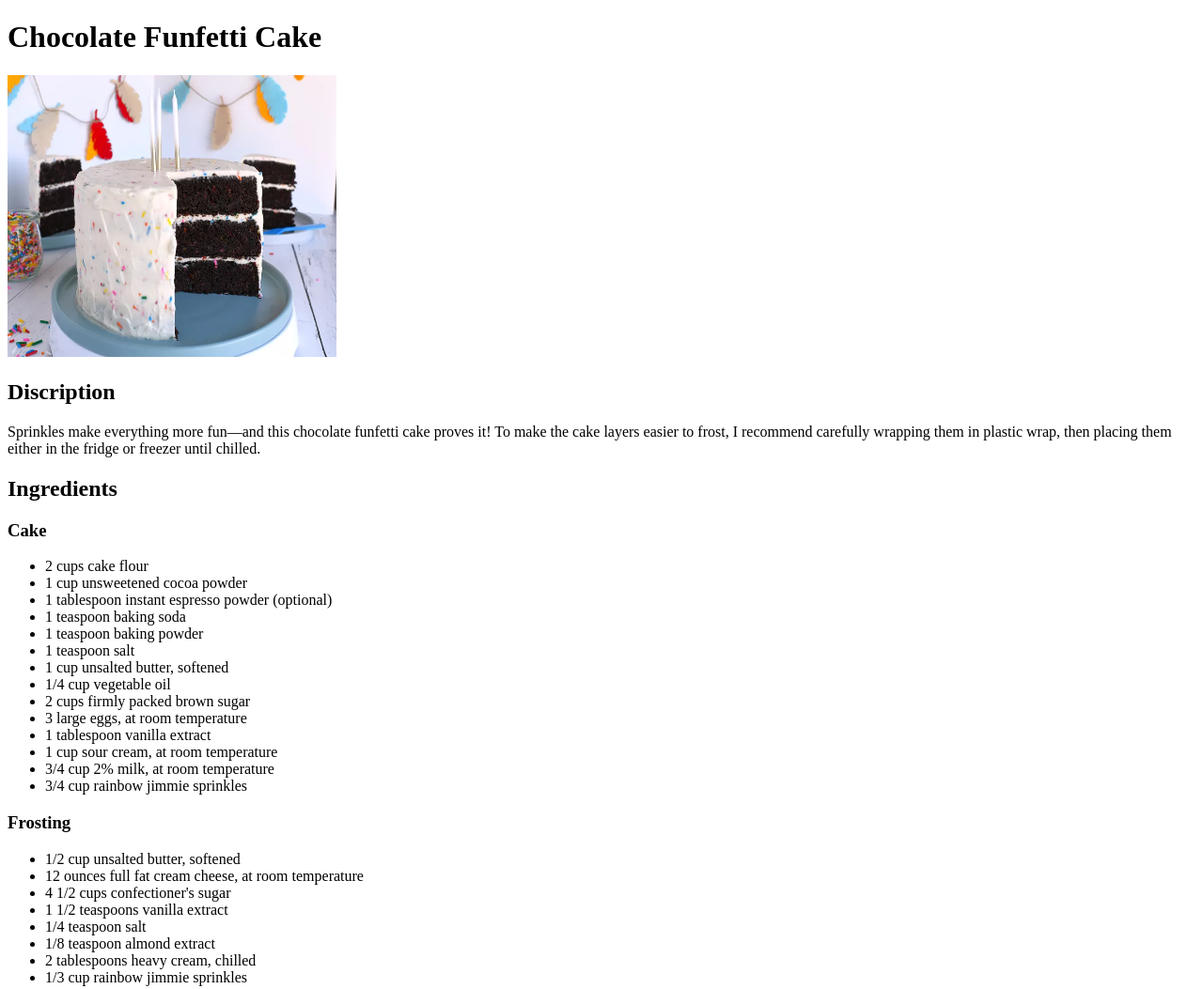
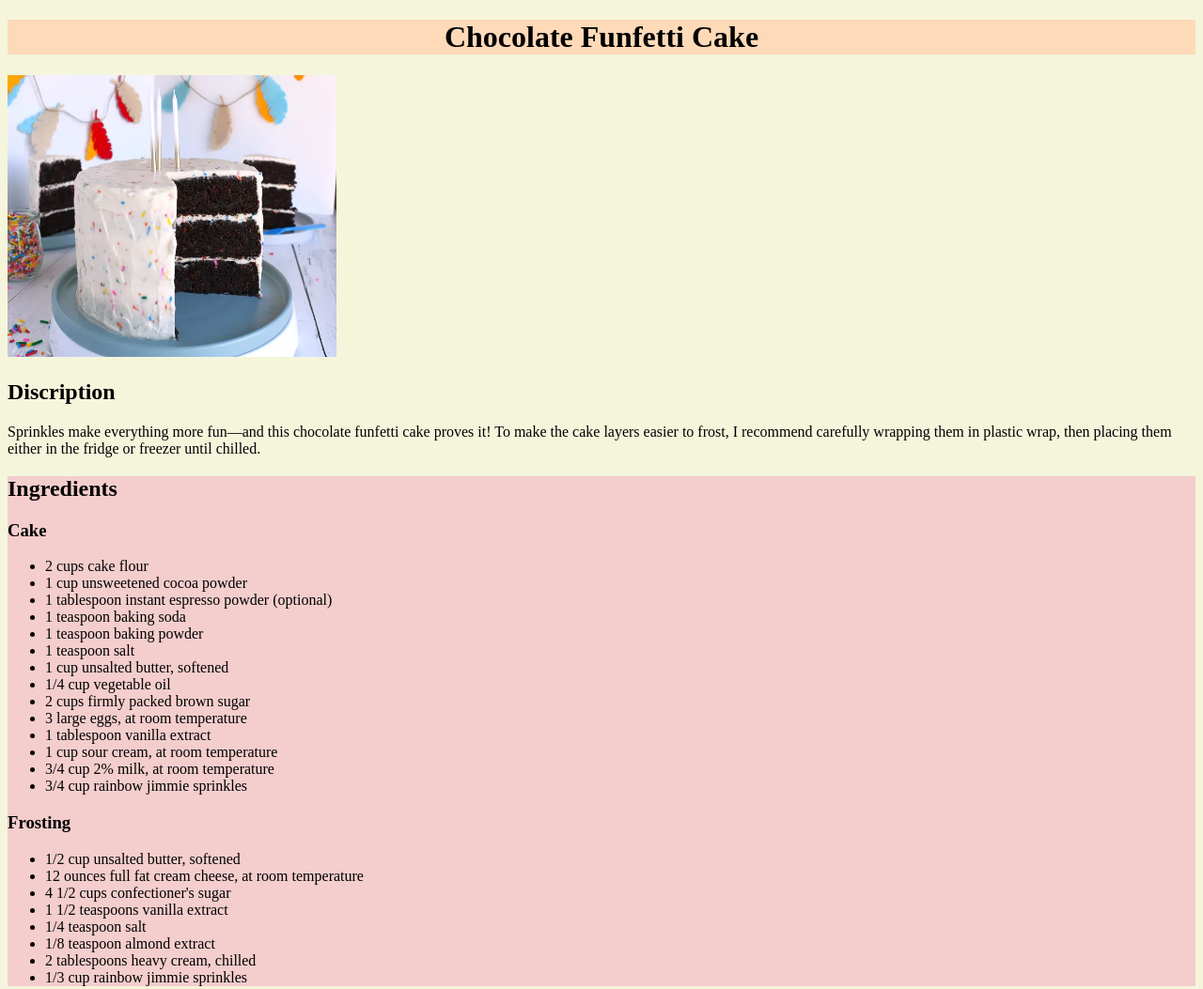
Before and after one commit to fadiabdo12/odin-recipes, a plain HTML site: page recipies/chocolate-funfetti-cake.html in a window 1280 px wide. Shown: the top 1053 px of the page at 94% size. Drawn offline with Linux system fonts and the light colour scheme.

Commit message:
Add CSS files to the website
Added CSS file to the index page and one CSS file for all the recipie pages.

```diff
--- /dev/null
+++ b/css/index.css
@@ -0,0 +1,16 @@
+body {
+  background-color: beige;
+}
+
+.website-header {
+  background-color: peachpuff;
+  text-align: center;
+  font-family: "Times New Roman", Times, serif;
+}
+
+a {
+  background-color: peachpuff;
+  color: black;
+  font-size: 20px;
+  font-family: "Helvetica", "Times New Roman", sans-serif;
+}
--- /dev/null
+++ b/css/recipie-pages.css
@@ -0,0 +1,12 @@
+body {
+  background-color: beige;
+}
+
+.recipie-title {
+  text-align: center;
+  background-color: peachpuff;
+}
+
+.ingredients-container {
+  background-color: rgb(244, 205, 205);
+}
--- a/recipies/chocolate-funfetti-cake.html
+++ b/recipies/chocolate-funfetti-cake.html
@@ -4,9 +4,10 @@
     <meta charset="UTF-8" />
     <meta name="viewport" content="width=device-width, initial-scale=1.0" />
     <title>Chocolate Funfetti Cake</title>
+    <link rel="stylesheet" href="../css/recipie-pages.css" />
   </head>
   <body>
-    <h1>Chocolate Funfetti Cake</h1>
+    <h1 class="recipie-title">Chocolate Funfetti Cake</h1>
     <img
       src="../images/chocolate-funfetti-cake.jpg"
       alt="picture of chocolate funfetti cake"
@@ -20,6 +21,7 @@
       wrapping them in plastic wrap, then placing them either in the fridge or
       freezer until chilled.
     </p>
+    <div class="ingredients-container">
       <h2>Ingredients</h2>
       <h3>Cake</h3>
       <ul>
@@ -49,6 +51,7 @@
         <li>2 tablespoons heavy cream, chilled</li>
         <li>1/3 cup rainbow jimmie sprinkles</li>
       </ul>
+    </div>
     <h2>Steps</h2>
     <ol>
       <li>
```
Also changed, not shown: index.html (+2 -1 lines), recipies/cinammon-roll-blondies.html (+4 -1 lines), recipies/lemon-fluff-snack-cake.html (+4 -1 lines), recipies/margarita-bars.html (+4 -1 lines). Lines whose indentation alone changed are shown as unchanged.
